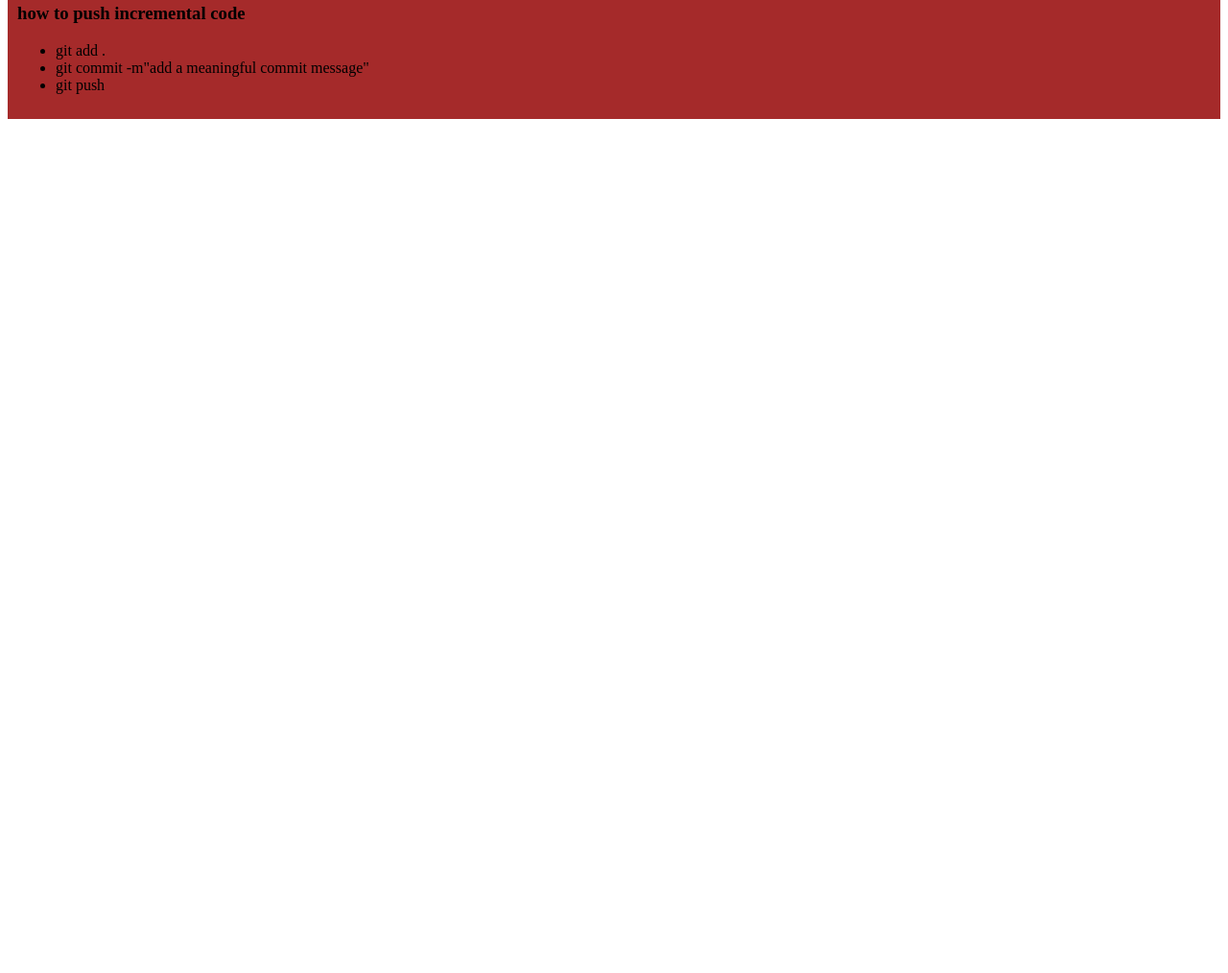
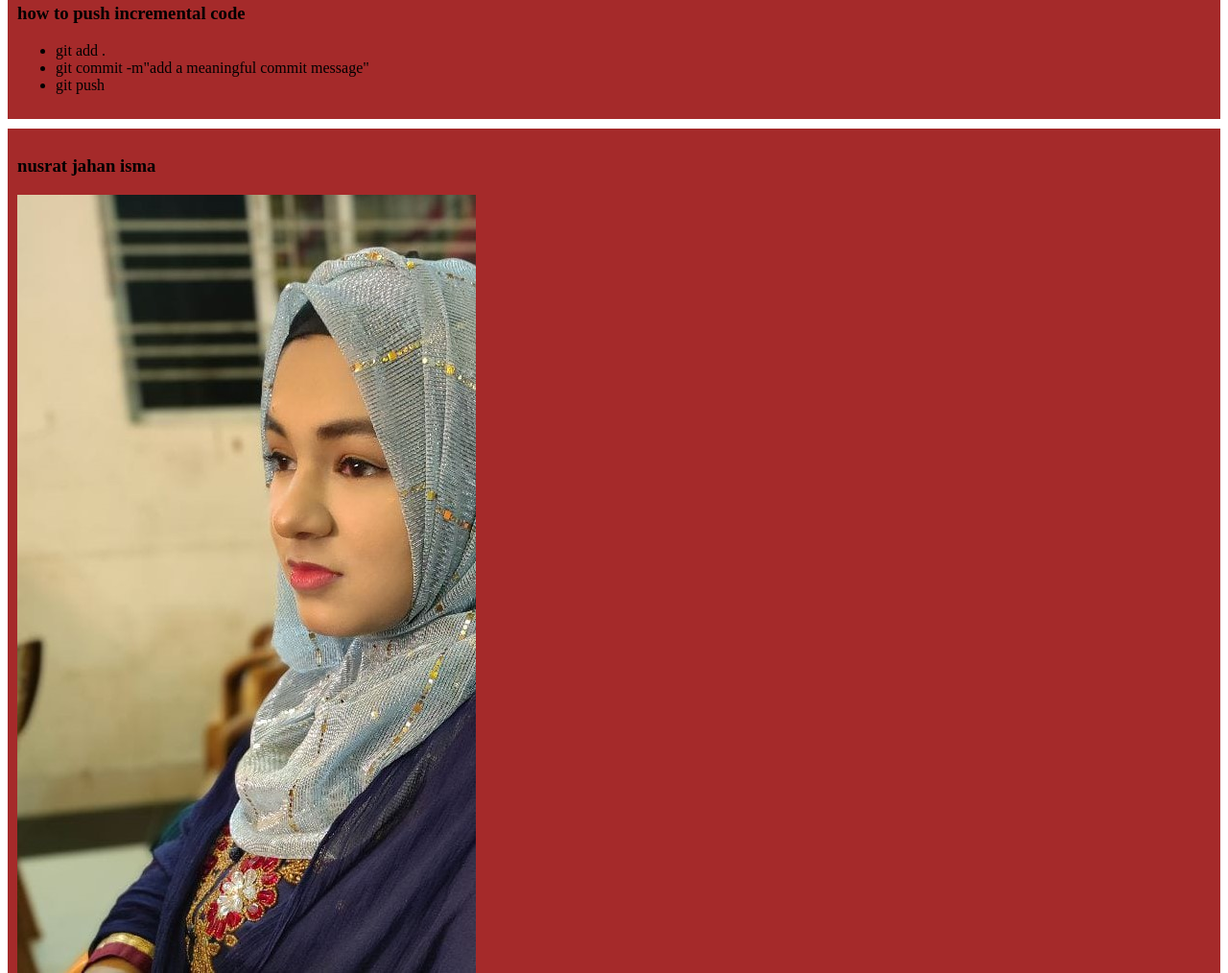
Before and after one commit to nusrat889/my-simple-website, a plain HTML site: page index.html in a window 1280 px wide. Shown: the part 458-1472 px from the top of the page at 96% size. Before the commit the page ends 800 px from the top, so only its background shows below. Drawn offline with Linux system fonts and the light colour scheme.

Commit message:
added nusrat jahan isma

```diff
--- a/index.html
+++ b/index.html
@@ -30,5 +30,9 @@
             <li>git push</li>
         </ul>
     </div>
+    <div>
+        <h3>nusrat jahan isma</h3>
+        <img src="image.jpg" alt="">
+    </div>
 </body>
 </html>
```
Also changed, not shown: image.jpg (added).
